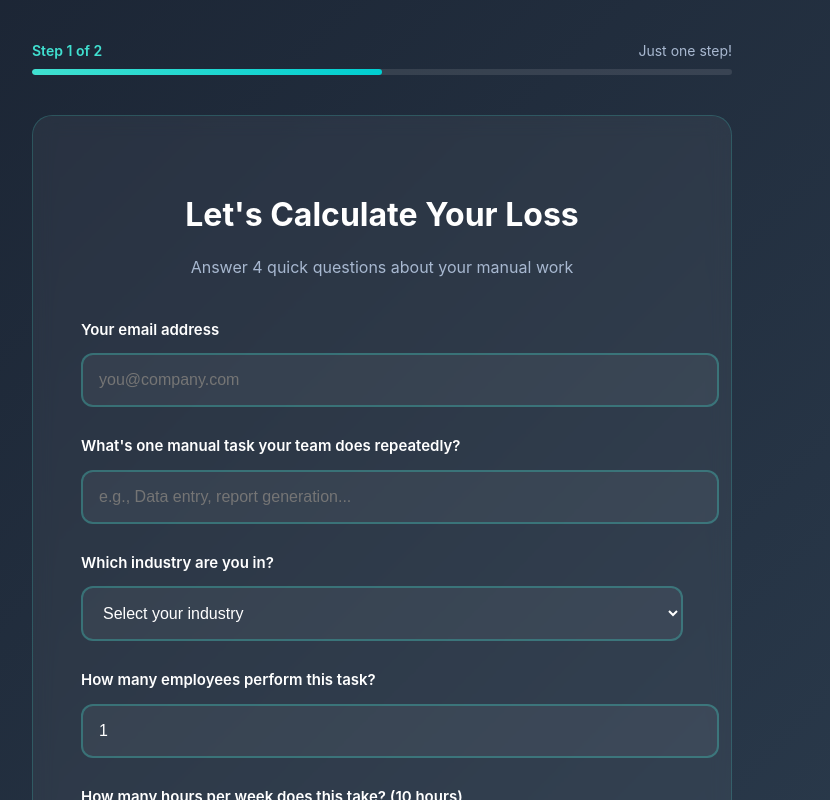
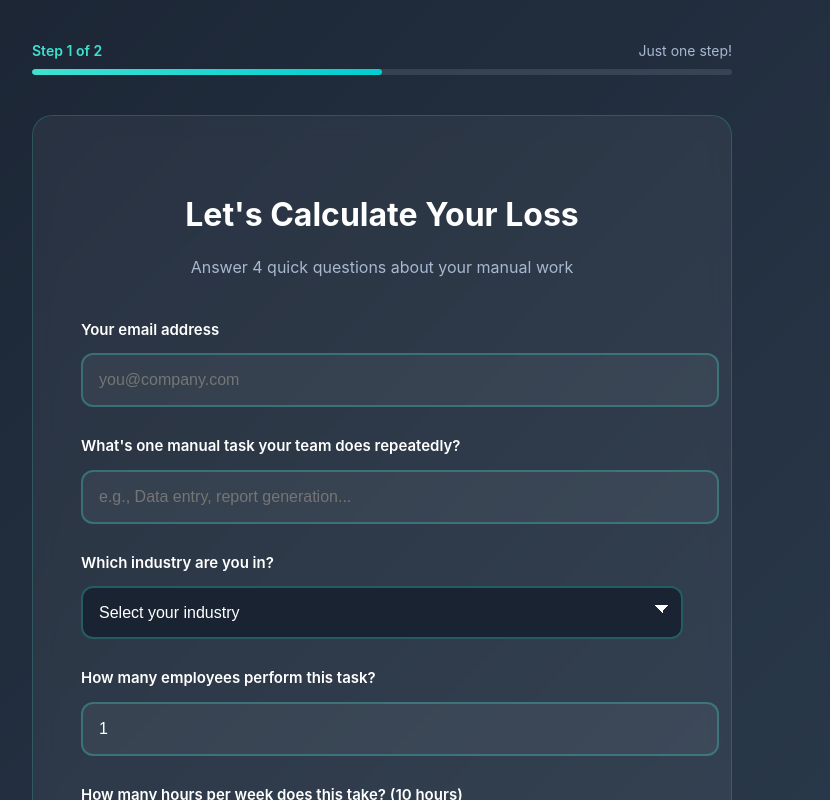
Before and after one commit to RaymondPool/vite-react, a React (Vite) app: page /calculator in a window 1280 px wide. Shown: the top 800 px of the page, without its empty margins (258-1088 px from the left). Built offline with nearby package versions, Linux system fonts and the light colour scheme.

Commit message:
style: custom dark industry dropdown with visible options

```diff
--- a/src/App.tsx
+++ b/src/App.tsx
@@ -149,9 +149,9 @@ function App() {
                 Which industry are you in?
               </label>
               <select
+                className="custom-select"
                 value={formData.industry}
                 onChange={(e) => setFormData({...formData, industry: e.target.value})}
-                style={{width: '100%', padding: '16px', fontSize: '16px', border: '2px solid rgba(64, 224, 208, 0.3)', borderRadius: '12px', background: 'rgba(255,255,255,0.05)', color: '#fff', outline: 'none'}}
               >
                 <option value="">Select your industry</option>
                 <option value="Accounting">Accounting</option>
--- a/src/index.css
+++ b/src/index.css
@@ -64,3 +64,26 @@ button:focus-visible {
     background-color: #f9f9f9;
   }
 }
+
+.custom-select {
+  width: 100%;
+  padding: 16px 44px 16px 16px;
+  font-size: 16px;
+  border: 2px solid rgba(64, 224, 208, 0.3);
+  border-radius: 12px;
+  background-color: #1a2332;
+  color: #fff;
+  outline: none;
+  appearance: none;
+  -webkit-appearance: none;
+  -moz-appearance: none;
+  background-image: linear-gradient(45deg, transparent 50%, #fff 50%), linear-gradient(135deg, #fff 50%, transparent 50%);
+  background-position: calc(100% - 18px) calc(50% - 4px), calc(100% - 12px) calc(50% - 4px);
+  background-size: 8px 8px;
+  background-repeat: no-repeat;
+}
+
+.custom-select option {
+  background-color: #1a2332;
+  color: #fff;
+}
```
